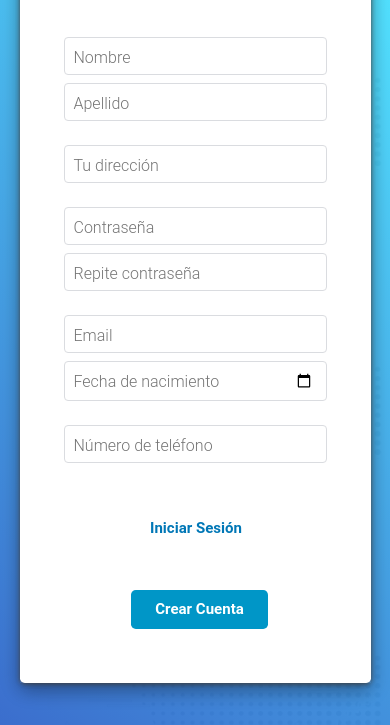
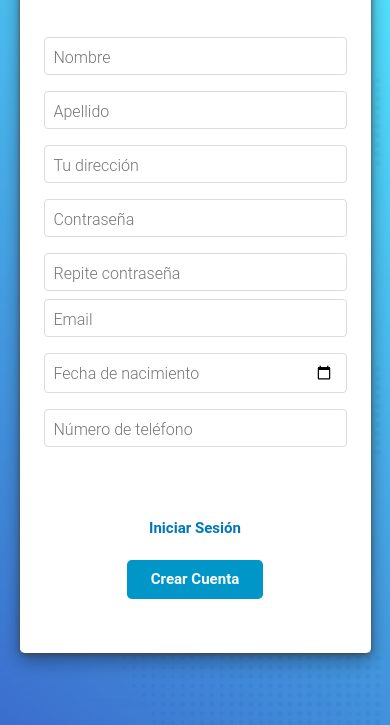
Before and after one commit to alfonsoolavarria/ChurchPage, a plain HTML site: page register.html in a window 390 px wide. Shown: the part 119-844 px from the top of the page. Drawn offline with nearby package versions, Linux system fonts and the light colour scheme.

Commit message:
tema del responsive

```diff
--- a/css/style.css
+++ b/css/style.css
@@ -1,8 +1,3 @@
-:root{
-    --color-primario:#48cae4;
-    --color-secundario: #00b4d8 ;
-    --color-terceario: #023e8a;
-}
 
 /* GENERALES */
 *{
@@ -81,40 +76,3 @@ label{
             opacity: 1;
         }
 }
-
-
-/* responsive webs*/
-
-@media (max-width: 998px) {
-
-   .col-sm {
-       flex-basis: 100% !important;
-   }
-   .btn_crear{
-       flex-basis: 100%;
-   }
-   .btn-iniciar{
-       margin-left: 35px;
-       margin-bottom: 30px;
-   }
-   .box_btn{
-       flex-basis:100% !important;
-       margin-top: -40px !important;
-       text-align: center;
-   }
-
-.text-body {
-    text-align: center !important;
-
-}
-
-}
-
-@media (max-width: 780px) {
-    #img-main{
-        display: none;
-    }
-    #form-register{
-        padding: 20px;
-    }
-}
--- a/register.html
+++ b/register.html
@@ -23,44 +23,43 @@
     <div class="row z-depth-2">
       <div class="col px-4">
         <!-- Titulo -->
-        <h2 class="font-weight-bold text-body text-left m-0 mb-2 pt-5">Crear cuenta</h2>
+        <h2 class=" text-body font-weight-bold text-center text-lg-left m-0 mb-2 pt-5">Crear cuenta</h2>
 
         <!-- Formulario -->
-        <form action="#" class="pb-4 pt-3" id="form-register">
+        <form action="#" class="pt-3" id="form-register">
 
           <div class="row pt-3">
-            <div class="col-sm">
+            <div class="col-sm-12 col-lg mb-2">
               <!-- Nombre -->
               <div class="md-form md-outline m-0">
                 <input type="text" id="materialRegisterFormFirstName" class="form-control" name="nombre">
                 <label for="materialRegisterFormFirstName">Nombre</label>
               </div>
             </div>
-            <div class="col-sm">
+
+            <div class="col-sm-12 col-lg mb-2">
               <!-- Apellido -->
               <div class="md-form md-outline m-0">
                 <input type="text" id="materialRegisterFormLastName" class="form-control" name="apellido">
                 <label for="materialRegisterFormLastName">Apellido</label>
               </div>
             </div>
-          </div>
 
 
-
-          <div class="row pt-3">
-            <div class="col-sm">
+            <div class="col-sm-12 col-lg-12">
               <!-- direccion -->
               <div class="md-form md-outline m-0">
                 <input type="text" id="materialSubscriptionFormEmail" class="form-control" name="direccion">
                 <label for="materialSubscriptionFormEmail">Tu dirección</label>
               </div>
             </div>
+
           </div>
 
 
+          <div class="row mb-0">
 
-          <div class="row pt-3">
-            <div class="col-sm ">
+            <div class="col-sm-12 col-lg mt-2 mb-2">
               <!-- Contraseña -->
               <div class="md-form md-outline m-0">
                 <input type="password" id="materialLoginFormPassword01" class="form-control" name="password">
@@ -68,17 +67,19 @@
               </div>
             </div>
 
-            <div class="col-sm">
+            <div class="col-sm-12 col-lg mt-lg-2 mb-lg-2">
               <!-- Repite Contraseña -->
               <div class="md-form md-outline m-0">
                 <input type="password" id="materialLoginFormPassword02" class="form-control" name="password">
                 <label for="materialLoginFormPassword02">Repite contraseña</label>
               </div>
             </div>
+
           </div>
 
-          <div class="row pt-3 ">
-            <div class="col-sm">
+          <div class="row mt-sm-2">
+
+            <div class="col-sm-12 col-lg mb-2">
               <!-- Email -->
               <div class="md-form md-outline m-0 ">
                 <input type="email" id="materialLoginFormEmail" class="form-control" name="email">
@@ -86,17 +87,19 @@
               </div>
             </div>
 
-            <div class="col-sm">
+            <div class="col-sm-12 col-lg mb-2">
               <div id="date-picker-example" class="md-form md-outline m-0 box_date" inline="true">
                 <input placeholder="Selecione Fecha" type="date" id="example" class="form-control" min="1980-01-01"
                   max="2021-12-31">
                 <label for="example">Fecha de nacimiento</label>
               </div>
             </div>
+
           </div>
 
           <!-- Numero de telefono -->
-          <div class="row pt-3">
+          <div class="row">
+
             <div class="col-sm">
               <div class="md-form md-outline m-0">
                 <input type="text" id="materialRegisterFormPhone" class="form-control"
@@ -104,26 +107,29 @@
                 <label for="materialRegisterFormPhone">Número de teléfono</label>
               </div>
             </div>
+
           </div>
 
         </form>
 
-        <div class="row col-sm m-0 py-5 box_btn">
-          <div class="col pr-5 btn-iniciar">
+        <div class="row m-0 py-5 text-center">
+
+          <div class="col-12  col-lg btn-iniciar">
             <button type="button"
               class="btn btn-lg p-2 px-4 btn-none text-capitalize font-weight-bold rounded-lg">Iniciar sesión</button>
           </div>
 
-          <div class="col pl-4 btn_crear">
+          <div class="col-12  col-lg btn_crear">
             <input class="btn btn-lg p-2 px-4 btn-color text-capitalize font-weight-bold rounded-lg" type="submit"
               value="Crear cuenta">
           </div>
         </div>
+
       </div>
 
 
-      <div id="img-main" class="col pr-0 pb-0">
-        <img class="rounded-right" src="img/imgregister.jpg" width="100%" height="100%" alt="">
+      <div id="img-main" class="col pr-0 pb-0 d-md-block d-none">
+        <img class="rounded-right" src="img/imgregister.jpg" width="100%" height="100%" alt="imagen de jovenes">
       </div>
     </div>
   </div>
```
